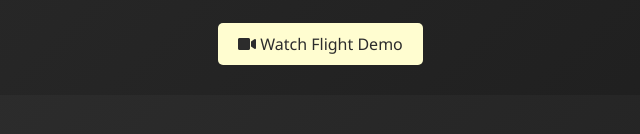
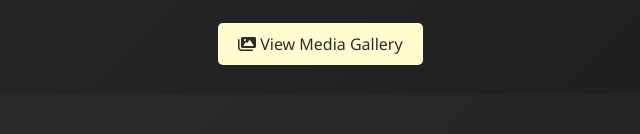
Before and after one commit to mahad-sarfaraz/sop-portfolio, a plain HTML site: page a1h.html in a window 1280 px wide. Shown: the part 532-666 px from the top of the page, 22-662 px from the left. Drawn offline with Linux system fonts and the light colour scheme.

Commit message:
Update a1h.html

```diff
--- a/a1h.html
+++ b/a1h.html
@@ -25,7 +25,7 @@
 
     <a href="https://drive.google.com/drive/folders/1tuNUzooMbbztx96mCoyslGFwfLqxLEkb?usp=sharing"
        class="media-link" target="_blank">
-      <i class="fas fa-video"></i> Watch Flight Demo
+      <i class="fas fa-images"></i> View Media Gallery
     </a>
   </div>
 </body>
```
